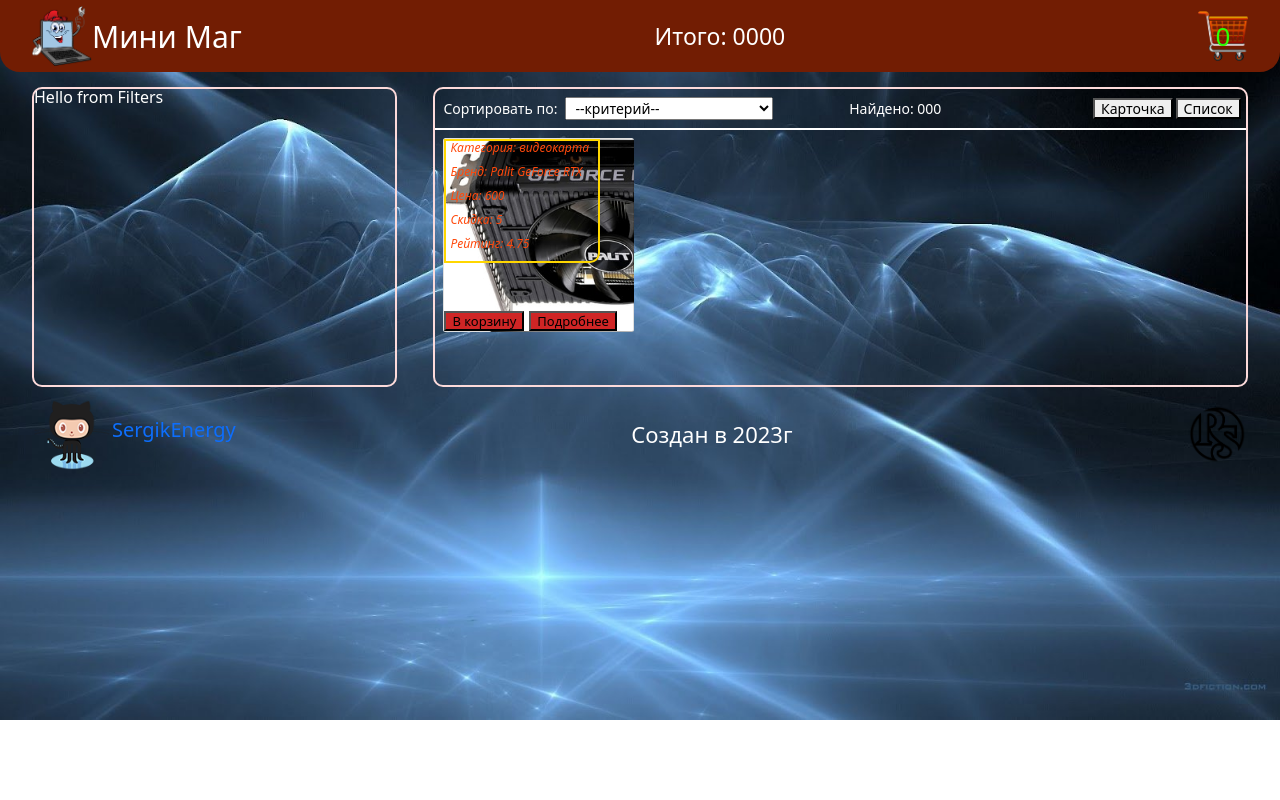
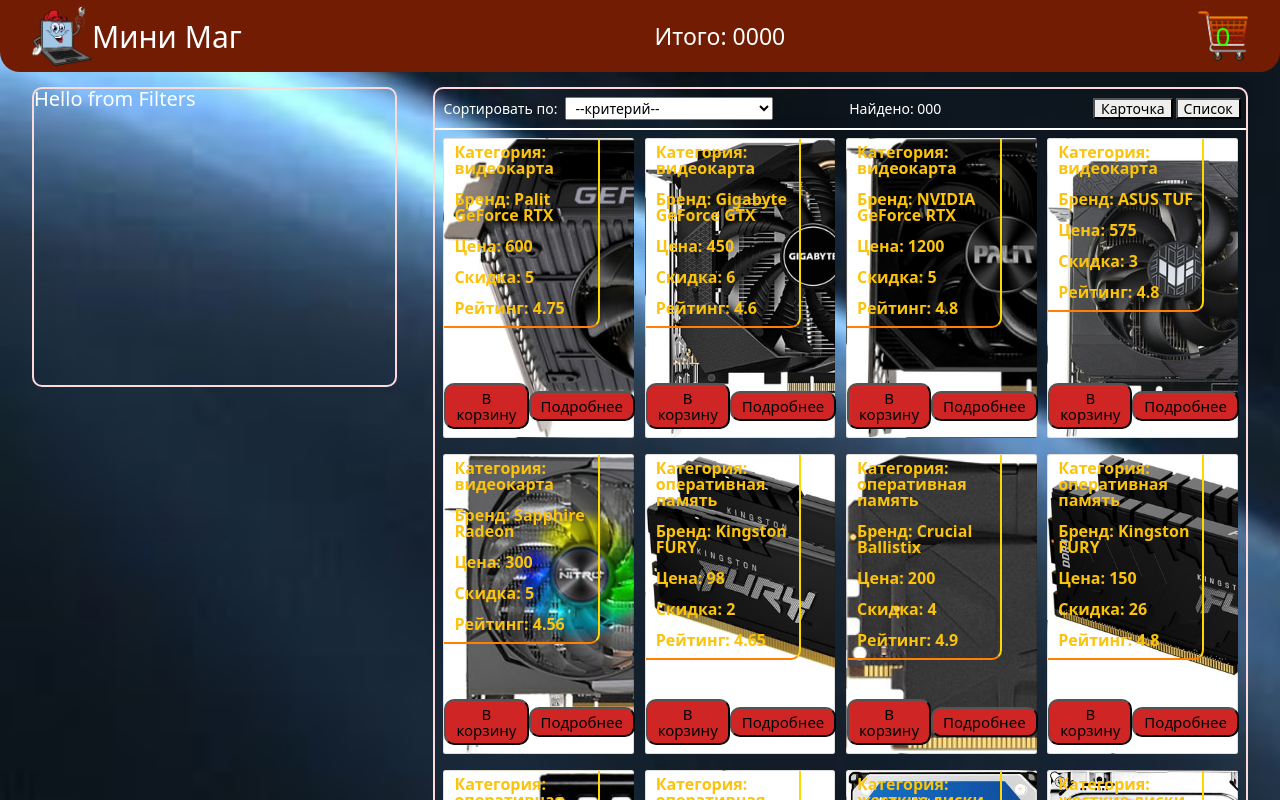
Before and after one commit to SergikEnergy/online-store, a React (Create React App) app: page / in a window 1280 px wide. Shown: the top 800 px of the page. Built offline with nearby package versions, Linux system fonts and the light colour scheme.

Commit message:
feat: show all goods on page

```diff
--- /dev/null
+++ b/src/components/CardGoods/CardGoods.css
@@ -0,0 +1,62 @@
+.card__info,
+.card__actions,
+.card__info_row {
+  background: transparent;
+}
+
+.card {
+  min-height: 100%;
+  height: 300px;
+  justify-content: space-between;
+  width: 24%;
+  background-size: cover;
+  padding: 0 2% 0 0;
+  border-radius: 25px;
+  border: 2px solid rgb(255, 230, 0);
+  margin-bottom: 2%;
+}
+
+.card__info {
+  border-bottom: 2px solid rgb(255, 128, 2);
+  border-right: 2px solid gold;
+  border-bottom-right-radius: 10px;
+  margin-right: 10%;
+}
+.card__info_row {
+  padding-left: 10px;
+  padding-top: 5px;
+  color: rgb(251, 195, 11);
+  font-size: 1.6rem;
+  line-height: 1.6rem;
+  font-style: normal;
+  text-align: left;
+  font-weight: bold;
+}
+
+.card__actions {
+  margin-top: 15%;
+  margin-bottom: 5%;
+  display: flex;
+  align-items: center;
+  justify-content: space-evenly;
+}
+
+.button_products {
+  background-color: rgb(207, 37, 37);
+  font-size: 1.5rem;
+  line-height: 1.6rem;
+  padding: 5px 10px 5px 10px;
+  border-radius: 10px;
+  transition: all easy 0.5;
+}
+.button_products:hover,
+.button_products:focus,
+.button_products:target {
+  transform: scale(1.05);
+  /* box-shadow: 12px 12px 2px 1px rgba(0, 0, 255, 0.2); */
+}
+.active_button {
+  transition: all easy 0.5;
+  transform: scale(1.05);
+  background-color: rgb(203, 255, 32);
+}
--- /dev/null
+++ b/src/components/CardGoods/CardGoods.tsx
@@ -0,0 +1,66 @@
+import React, { useState } from 'react';
+import { IData } from '../../types';
+import './CardGoods.css';
+
+interface IGoodsProps {
+  productCards: IData;
+}
+
+function CardGoods(productCards: IGoodsProps) {
+  const itemsCard = productCards.productCards;
+  // console.log(itemsCard);
+
+  const [cartClick, setCartClick] = useState(false);
+  const [showMoreClick, setShowMoreClick] = useState(false);
+
+  const btnCartClassName = cartClick ? 'active_button' : '';
+  const btnCartClasses = ['card__actions_add button_products', btnCartClassName];
+
+  function showCartPage() {
+    setShowMoreClick((isClick) => {
+      console.log('click details');
+
+      return !isClick;
+    });
+  }
+
+  return (
+    <div
+      className='items__cards_elem card'
+      style={{ backgroundImage: `url(${process.env.PUBLIC_URL}${itemsCard.thumbnail})` }}
+    >
+      <div className='card__info'>
+        <p className='card__info_row'>{`Категория: ${itemsCard.category}`}</p>
+        <p className='card__info_row'>{`Бренд: ${itemsCard.brand}`}</p>
+        <p className='card__info_row'>{`Цена: ${itemsCard.price}`}</p>
+        <p className='card__info_row'>{`Скидка: ${itemsCard.sale}`}</p>
+        <p className='card__info_row'>{`Рейтинг: ${itemsCard.rating}`}</p>
+
+        {/* {cartClick && (
+          <>
+            <p className='card__info_row'>{`Описание: ${itemsCard.description}`}</p>
+          </>
+        )} */}
+      </div>
+      <div className='card__actions'>
+        <button
+          onClick={() => {
+            setCartClick((isAdd) => {
+              return !isAdd;
+            });
+          }}
+          className={btnCartClasses.join(' ')}
+        >
+          {cartClick ? 'Из корзины' : 'В корзину'}
+        </button>
+        <a href='#'>
+          <button onClick={showCartPage} className='card__actions_show-more button_products'>
+            Подробнее
+          </button>
+        </a>
+      </div>
+    </div>
+  );
+}
+
+export default CardGoods;
--- a/src/components/Goods/Goods.css
+++ b/src/components/Goods/Goods.css
@@ -3,56 +3,13 @@
 }
 .goods {
   width: 100%;
+  height: 100%;
 }
 .items__cards {
   display: flex;
   flex-wrap: wrap;
-  justify-content: flex-start;
+  justify-content: space-between;
   margin: 0.5%;
-  align-items: center;
+  align-items: stretch;
   padding: 0.5%;
-  align-items: center;
-  color: black;
 }
-.card__info,
-.card__actions,
-.card__info_row {
-  background: transparent;
-}
-
-.card {
-  /* background-image: url('./goods-img/Adapter1-thumbnail.jpeg'); */
-  background-size: cover;
-  padding: 0 2% 0 0;
-  border-radius: 15px;
-  border: 2px solid rgb(255, 230, 0);
-}
-
-.card__info {
-  border: 2px solid gold;
-  border-bottom-right-radius: 10px;
-  margin-right: 10%;
-}
-.card__info_row {
-  padding: 1px;
-  padding-left: 4px;
-  color: rgb(255, 73, 12);
-  font-size: 1.2rem;
-  line-height: 1.2rem;
-  font-style: italic;
-  text-align: left;
-}
-
-.card__actions {
-  margin-top: 25%;
-}
-
-.button_products {
-  background-color: rgb(207, 37, 37);
-  font-size: 1.3rem;
-  line-height: 1.4rem;
-}
-.card__actions_show-more {
-  margin-top: 5px;
-  margin-left: 5px;
-}
--- a/src/components/Goods/Goods.tsx
+++ b/src/components/Goods/Goods.tsx
@@ -1,5 +1,6 @@
-import React, { useState } from 'react';
+import React from 'react';
 import './Goods.css';
+import CardGoods from '../CardGoods/CardGoods';
 import { IData } from '../../types';
 
 interface IGoodsProps {
@@ -7,29 +8,15 @@
 }
 
 function Goods(props: IGoodsProps) {
-  // console.log(props.data[0]);
-
-  const [goods, setGoods] = useState(props.data[0]);
+  const itemsProduct = props.data;
+  console.log(itemsProduct, typeof itemsProduct);
 
   return (
     <div className='goods items'>
       <div className='items__cards'>
-        <div
-          className='items__cards_elem card'
-          style={{ backgroundImage: `url(${process.env.PUBLIC_URL}${goods.thumbnail})` }}
-        >
-          <div className='card__info'>
-            <p className='card__info_row'>{`Категория: ${goods.category}`}</p>
-            <p className='card__info_row'>{`Бренд: ${goods.brand}`}</p>
-            <p className='card__info_row'>{`Цена: ${goods.price}`}</p>
-            <p className='card__info_row'>{`Скидка: ${goods.sale}`}</p>
-            <p className='card__info_row'>{`Рейтинг: ${goods.rating}`}</p>
-          </div>
-          <div className='card__actions'>
-            <button className='card__actions_add button_products'>В корзину</button>
-            <button className='card__actions_show-more button_products'>Подробнее</button>
-          </div>
-        </div>
+        {itemsProduct.map((item, index) => {
+          return <CardGoods key={item.id} productCards={item} />;
+        })}
       </div>
       <div className='items__lists'>
         <div className='items__lists_elem list'></div>
--- a/src/components/Main/Main.css
+++ b/src/components/Main/Main.css
@@ -2,12 +2,12 @@
   margin-top: 15px;
   text-align: center;
   color: white;
-  line-height: 1.6rem;
-  font-size: 1.6rem;
+  line-height: 2rem;
+  font-size: 2rem;
 }
 
 .page {
   display: flex;
-  align-items: center;
+  align-items: flex-start;
   justify-content: space-between;
 }
--- a/src/components/Main/Main.tsx
+++ b/src/components/Main/Main.tsx
@@ -14,6 +14,7 @@
           <Routes>
             <Route path='/' element={<Home />} />
             <Route path='/cart' element={<Cart />} />
+            {/* <Route path='/details/:number' element={<Details />} /> */}
             <Route path='*' element={<Error />}></Route>
           </Routes>
         </div>
--- a/src/data/data.ts
+++ b/src/data/data.ts
@@ -22,7 +22,7 @@
   {
     id: 2,
     category: 'видеокарта',
-    brand: 'Gigabyte GeForce GTX 1660',
+    brand: 'Gigabyte GeForce GTX',
     description:
       'NVIDIA GeForce GTX 1660 Super 6 ГБ GDDR6, базовая частота 1530 МГц, макс. частота 1830 МГц, 1408sp, частота памяти 14000 МГц, 192 бит, доп. питание: 8 pin, 2 слота, HDMI, DisplayPort',
     price: 450,
@@ -40,7 +40,7 @@
   {
     id: 3,
     category: 'видеокарта',
-    brand: 'NVIDIA GeForce RTX 3080',
+    brand: 'NVIDIA GeForce RTX',
     description:
       'NVIDIA GeForce RTX 3080 10 ГБ GDDR6X LHR, базовая частота 1440 МГц, макс. частота 1710 МГц, 8704sp, 68 RT-ядер, частота памяти 19000 МГц, 320 бит, доп. питание: 8+8 pin, 2.7 слота, HDMI, DisplayPort, трассировка лучей',
     price: 1200,
@@ -58,7 +58,7 @@
   {
     id: 4,
     category: 'видеокарта',
-    brand: 'ASUS TUF Gaming',
+    brand: 'ASUS TUF',
     description:
       'NVIDIA GeForce RTX 3060 12 ГБ GDDR6 LHR, базовая частота 1320 МГц, макс. частота 1882 МГц, 3584sp, 28 RT-ядер, частота памяти 15000 МГц, 192 бит, доп. питание: 8 pin, 2.7 слота, HDMI, DisplayPort, трассировка лучей',
     price: 575,
@@ -76,7 +76,7 @@
   {
     id: 5,
     category: 'видеокарта',
-    brand: 'Sapphire Radeon RX 6800',
+    brand: 'Sapphire Radeon',
     description:
       'AMD Radeon RX 6800 XT 16 ГБ GDDR6, базовая частота 2015 МГц, макс. частота 2360 МГц, 4608sp, 72 RT-ядер, частота памяти 16000 МГц, 256 бит, доп. питание: 8+8 pin, 2.7 слота, HDMI, DisplayPort, USB Type-C, трассировка лучей',
     price: 300,
@@ -94,7 +94,7 @@
   {
     id: 6,
     category: 'оперативная память',
-    brand: 'Kingston FURY Beast',
+    brand: 'Kingston FURY',
     description:
       '16 ГБ, 2 модуля DDR4 DIMM по 8 ГБ, частота 3200 МГц, CL 16T, тайминги 16-18-18, напряжение 1.35 В',
     price: 98,
@@ -129,7 +129,7 @@
   {
     id: 8,
     category: 'оперативная память',
-    brand: 'Kingston FURY Renegade',
+    brand: 'Kingston FURY',
     description:
       '8 ГБ, 1 модуль DDR332 ГБ, 2 модуля DDR4 DIMM по 16 ГБ, частота 3600 МГц, CL 16T, тайминги 16-20-20, напряжение 1.35 В',
     price: 150,
@@ -147,7 +147,7 @@
   {
     id: 9,
     category: 'оперативная память',
-    brand: 'Patriot Viper 3',
+    brand: 'Patriot Viper',
     description:
       '16 ГБ, 2 модуля DDR3 DIMM по 8 ГБ, частота 1600 МГц, CL 9T, тайминги 9-9-9-24, напряжение 1.5 В',
     price: 85,
@@ -165,7 +165,7 @@
   {
     id: 10,
     category: 'оперативная память',
-    brand: 'G.Skill Trident Z',
+    brand: 'G.Skill Trident',
     description:
       '32 ГБ, 2 модуля DDR4 DIMM по 16 ГБ, частота 3200 МГц, CL 16T, тайминги 16-18-18-38, напряжение 1.35 В',
     price: 170,
--- a/src/index.css
+++ b/src/index.css
@@ -4,15 +4,16 @@
 @import './fonts/fonts.css';
 
 html {
-  margin: 0;
+  margin: 0 auto;
   padding: 0;
   font-family: Roboto, Verdana, sans-serif;
   font-size: 10px;
   font-weight: normal;
   color: rgb(240, 148, 10);
+  max-width: 1920px;
+  width: 100%;
 }
 body {
-  margin: 0;
   background-image: url('./assets/img/bg.jpg');
   background-repeat: no-repeat;
   background-size: cover;
```
